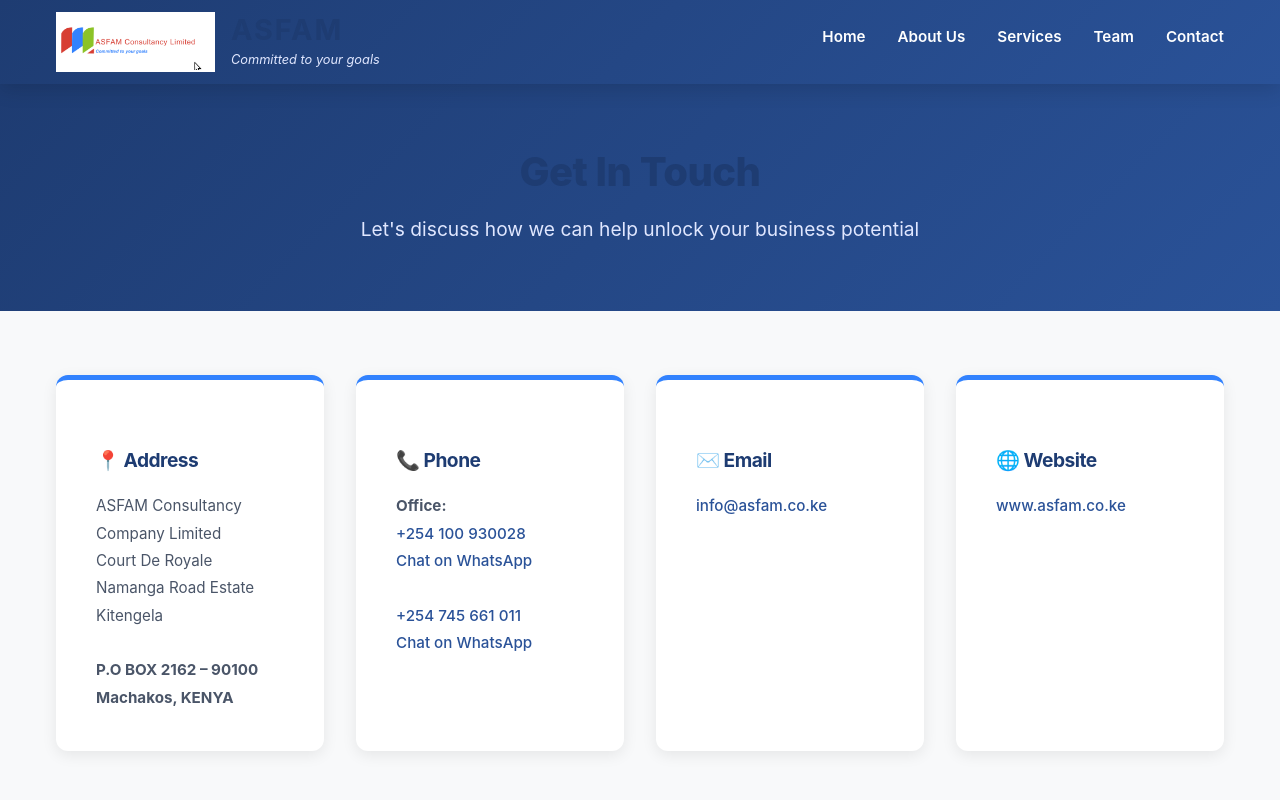
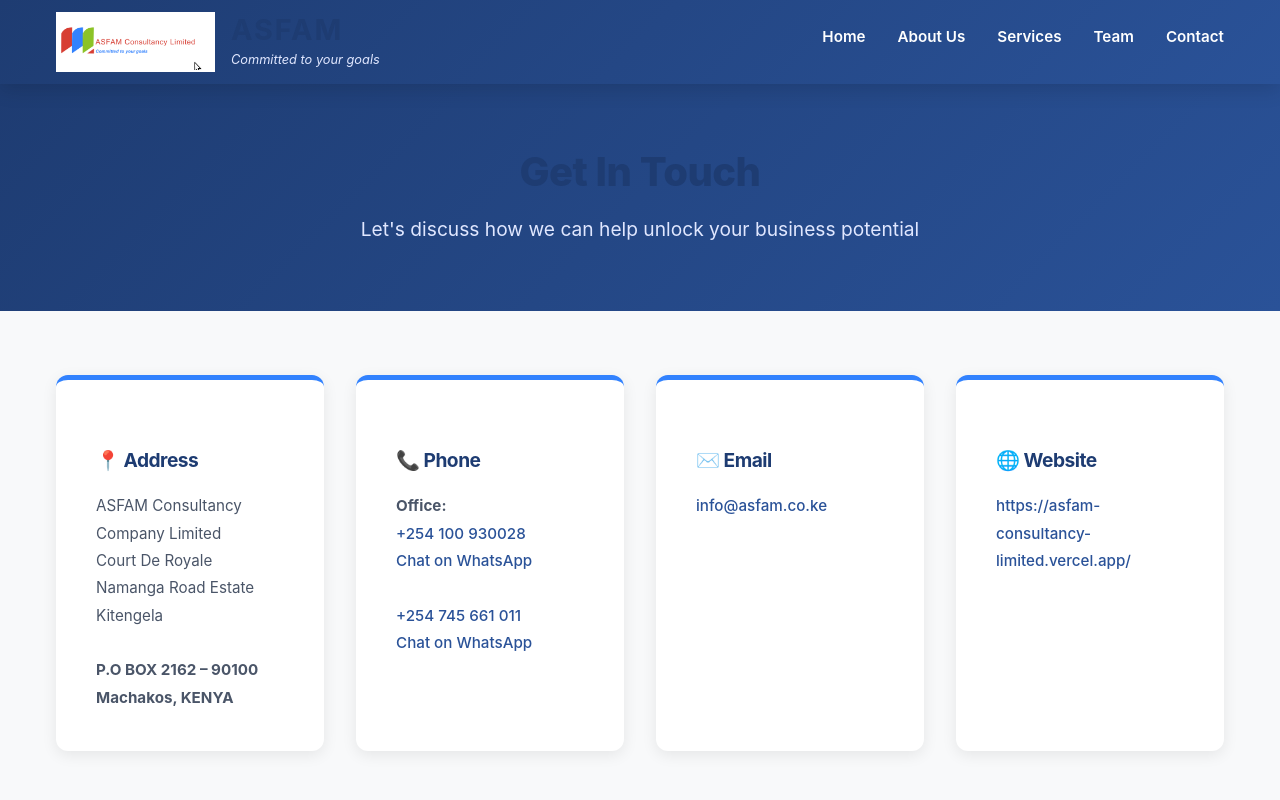
Before and after one commit to Maundu-Anthony/asfam-consultancy-limited, a React (Create React App) app: page /contact in a window 1280 px wide. Shown: the top 800 px of the page. Built offline with nearby package versions, Linux system fonts and the light colour scheme.

Commit message:
7th commit

```diff
--- a/src/pages/Contact.js
+++ b/src/pages/Contact.js
@@ -126,8 +126,12 @@
             <div className="contact-card">
               <h3>🌐 Website</h3>
               <p>
-                <a href="https://www.asfam.co.ke" target="_blank" rel="noopener noreferrer">
-                  www.asfam.co.ke
+                <a
+                  href="https://asfam-consultancy-limited.vercel.app/"
+                  target="_blank"
+                  rel="noopener noreferrer"
+                >
+                  https://asfam-consultancy-limited.vercel.app/
                 </a>
               </p>
             </div>
```
